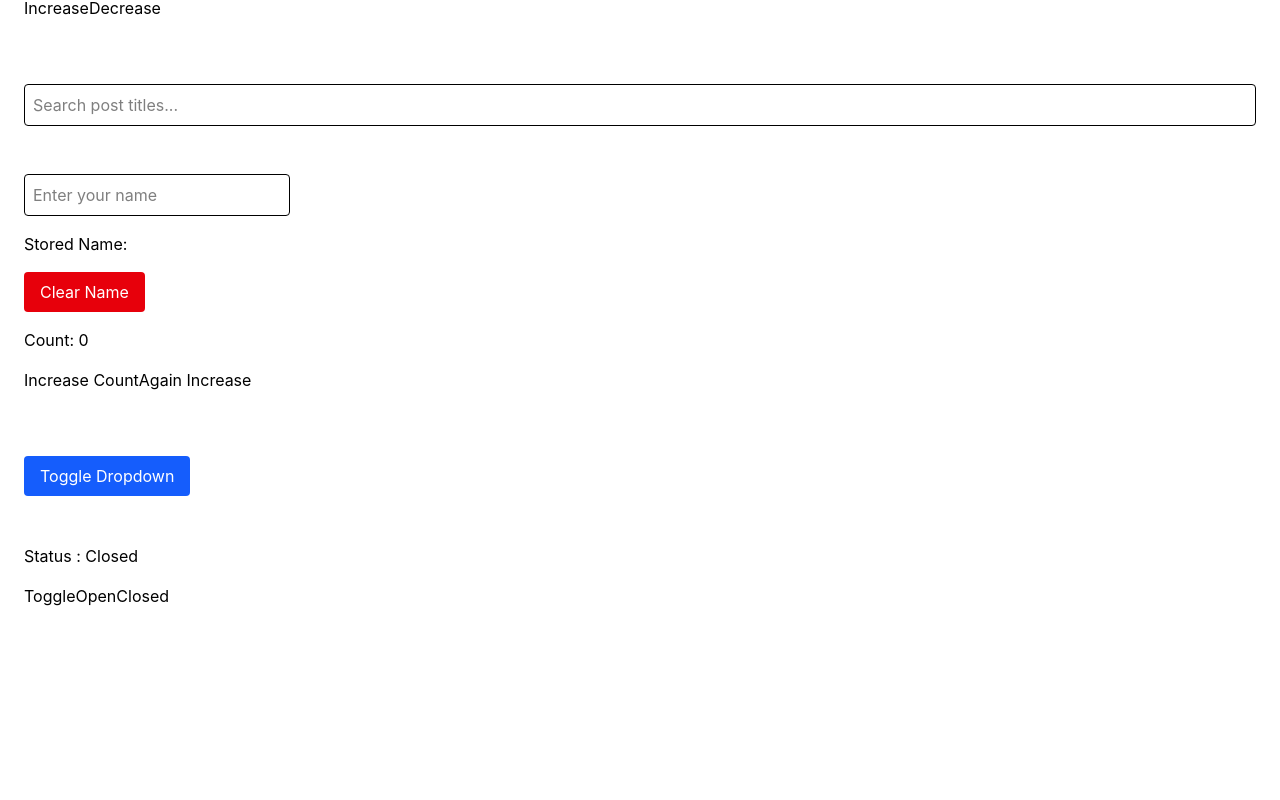
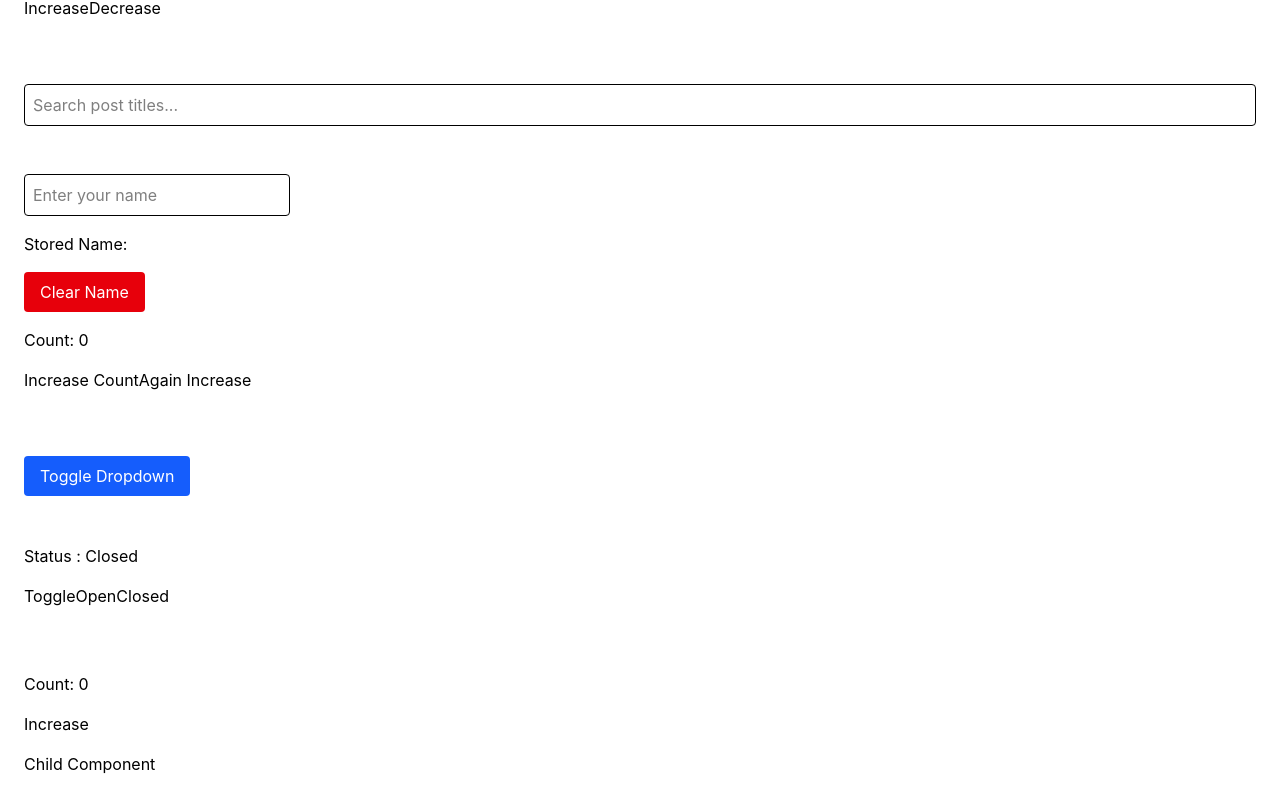
Before and after one commit to TheZainCode/react-advance-concepts, a React (Vite) app: page / in a window 1280 px wide. Shown: the part 462-1262 px from the top of the page. Before the commit the page ends 1110 px from the top, so only its background shows below. Built offline with nearby package versions, Linux system fonts and the light colour scheme.

Commit message:
Add RenderDemo to check React re-rendering

```diff
--- a/src/App.jsx
+++ b/src/App.jsx
@@ -6,6 +6,7 @@ import DebounceSearch from "./components/DebounceSearch";
 import StorageDemo from "./components/StorageDemo";
 import Dropdown from "./components/Dropdown";
 import ToggleDemo from "./components/ToggleDemo";
+import RenderDemo from "./components/RenderDemo";
 function App(){
   return(
     <main>
@@ -17,6 +18,7 @@ function App(){
       <StorageDemo />
       <Dropdown />
       <ToggleDemo />
+      <RenderDemo />
     </main>
   );
 }
--- /dev/null
+++ b/src/components/RenderDemo.jsx
@@ -0,0 +1,17 @@
+import { useState } from "react";
+function Child(){
+    console.log("Child Rendered");
+    return <p>Child Component</p>
+}
+function RenderDemo(){
+    const [count, setCount]=useState(0);
+    console.log("Parent Rendered");
+    return(
+        <div className="space-y-4 p-6">
+            <h2>Count: {count}</h2>
+            <button onClick={()=>setCount(prev=>prev+1)}>Increase</button>
+            <Child />
+        </div>
+    )
+}
+export default RenderDemo;
```
